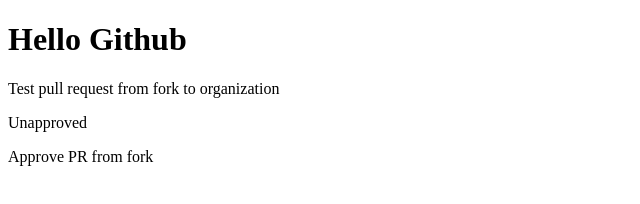
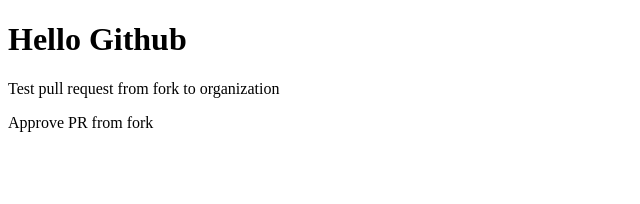
Before and after one commit to ichs-test-organization/test-organization-workflows, a plain HTML site: page index.html in a window 1280 px wide. Shown: the whole page, without its empty margins (0-640 px from the left). Drawn offline with Linux system fonts and the light colour scheme.

Commit message:
remove unapproved

```diff
--- a/index.html
+++ b/index.html
@@ -10,7 +10,6 @@
 <body>
     <h1>Hello Github</h1>
     <p>Test pull request from fork to organization</p>
-    <p>Unapproved</p>
     <p>Approve PR from fork</p>
 </body>
 </html>
```
